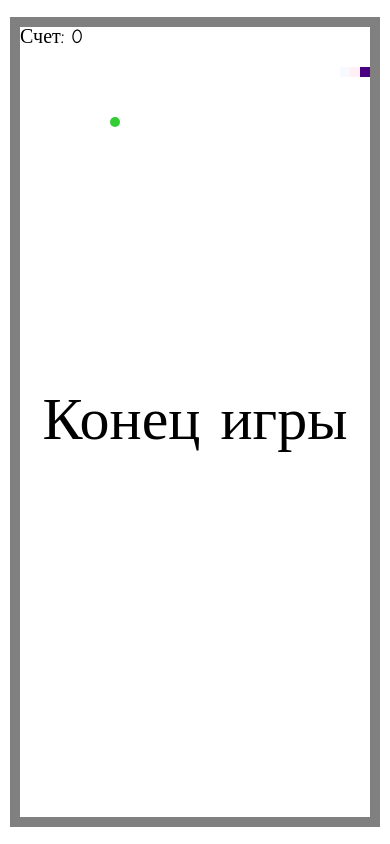
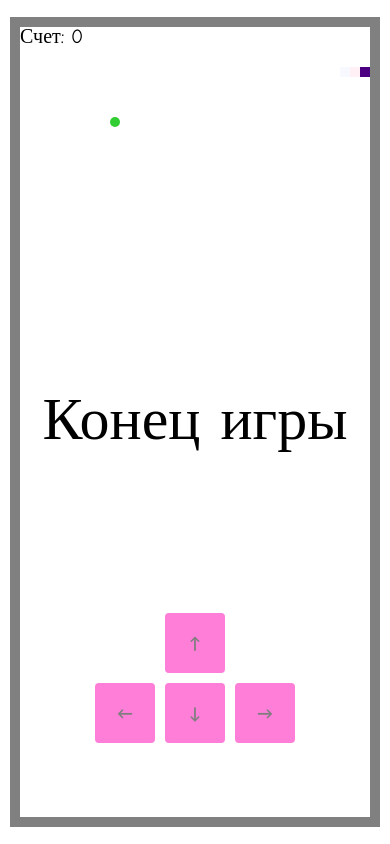
Before and after one commit to Markovkap/markovkap.github.io, a plain HTML site: page index.html in a window 390 px wide. Drawn offline with nearby package versions, Linux system fonts and the light colour scheme.

Commit message:
dobavil mobilnuyu versiu

```diff
--- a/index.html
+++ b/index.html
@@ -11,6 +11,12 @@
 
 <body>
     <canvas id="canvas"></canvas>
+    <div id="controls">
+        <button class="up" data-direction="up">&#8593;</button>
+        <button class="down"  data-direction="down">&#8595;</button>
+        <button class="left"  data-direction="left">&#8592;</button>
+        <button class="right"  data-direction="right">&#8594;</button>
+    </div>
     <script src="https://code.jquery.com/jquery-3.3.1.min.js"
         integrity="sha256-FgpCb/KJQlLNfOu91ta32o/NMZxltwRo8QtmkMRdAu8=" crossorigin="anonymous"></script>
     <script src="shta.js"></script>
--- a/shta.js
+++ b/shta.js
@@ -170,3 +170,6 @@ $("body").keydown(function (event) {
         snake.setDirection(newDirection);
     }
 });
+$("button").on("click touch",function(){
+    snake.setDirection($(this).data('direction'));
+});
--- a/style.css
+++ b/style.css
@@ -1,8 +1,68 @@
-body{
+body {
     margin: 0;
     height: 100vh;
     font-size: 0;
     display: flex;
     justify-content: center;
     align-items: center;
+    position: relative;
 }
+
+button {
+    font-family: 'Lato', 'Lucida Grande', 'Lucida Sans Unicode', Tahoma, Sans-Serif;
+    -webkit-appearance: none;
+    font-size: 1rem;
+    text-shadow: none;
+    line-height: 1.2;
+    display: inline-block;
+    padding: 10px 16px;
+    position: relative;
+    border-radius: 4px;
+    border: 3px solid transparent;
+    background: #ff00b3;
+    color: #000;
+    cursor: pointer;
+    white-space: nowrap;
+    text-overflow: ellipsis;
+    text-decoration: none;
+    text-align: center;
+    font-weight: 700;
+    width: 60px;
+    height: 60px;
+    user-select: none;
+    outline: none;
+}
+button:hover {
+    background: #00ff15;
+}
+
+#controls{
+    position: absolute;
+    height: 120px;
+    width: 200px;
+    bottom: 12%;
+    left: 50%;
+    margin-left: -100px;
+    opacity: 0.5;
+}
+#controls button{
+    position: absolute;
+}
+#controls .up{
+    top: -10px;
+    left: 50%;
+    margin-left: -30px;
+}
+#controls .down{
+    bottom: 0;
+    left: 50%;
+    margin-left: -30px;
+}
+#controls .left{
+    bottom: 0;
+    left: 0;
+}
+#controls .right{
+    bottom: 0;
+    right: 0;
+}
```
